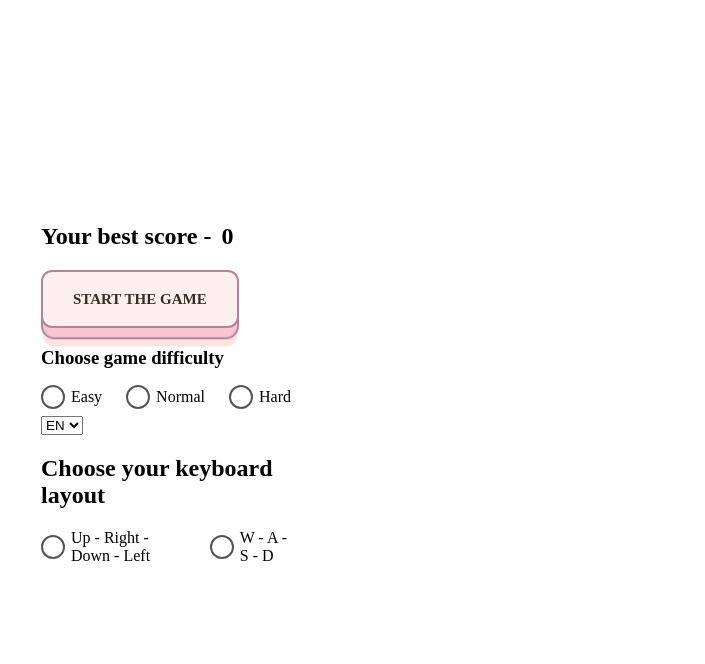
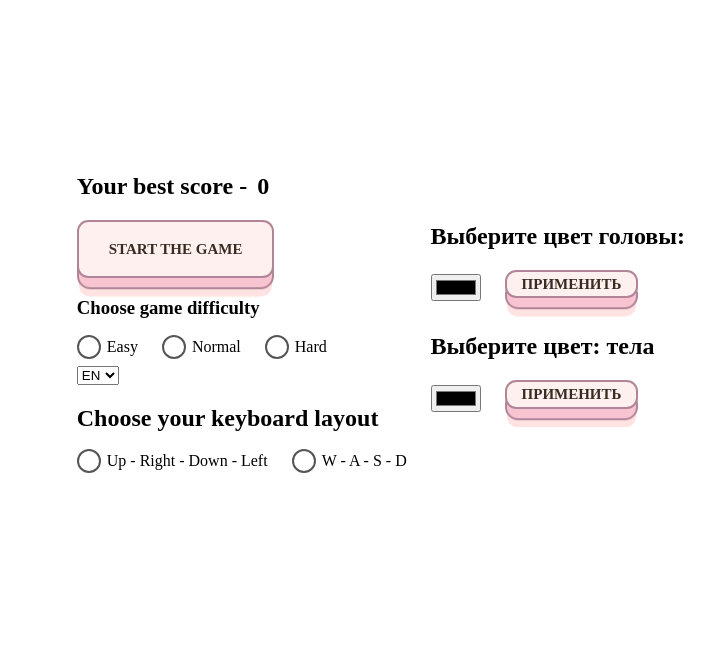
Before and after one commit to NikolayLV/Snake-Game, a website: page index.html in a window 1280 px wide. Shown: the part 5-669 px from the top of the page, without its empty margins (575-1280 px from the left). Drawn offline with Linux system fonts and the light colour scheme.

Commit message:
You can choose a color of your snake!

```diff
--- a/Plans.txt
+++ b/Plans.txt
@@ -22,3 +22,6 @@
 3.1 Сделать несколько разных скинов на основную карту, дать возможность выбирать перед игрой
 
 4. Сохранять в кэш результат лучшего прохождения.
+
+5. Сделать каждые 5 очков экстра еда ( которая исчезнет за определенной время ). Екстра еда будет давать от 3 до 5
+поинтов.
--- a/game.js
+++ b/game.js
@@ -69,6 +69,20 @@ function direction(event) {
 
 }
 
+let chosenColorHead = "#0DC0B8FF";
+let chosenColorBody = "#d36f6f";
+
+function applyColor() {
+    const colorHead = document.getElementById('colorHead');
+    const colorBody = document.getElementById('colorBody');
+
+
+    chosenColorHead = colorHead.value;
+    chosenColorBody = colorBody.value;
+    console.log(chosenColorHead)
+
+}
+
 function directionSecond(event) {
     if (event.keyCode == 65 && dir != "right")
         dir = "left";
@@ -80,6 +94,8 @@ function directionSecond(event) {
         dir = "down";
 
 }
+
+
 
 function eatTail(head, arr) {
     for (let i = 0; i < arr.length; i++) {
@@ -94,7 +110,7 @@ function drawGame() {
     ctx.drawImage(foodImg, food.x, food.y);
 
     for (let i = 0; i < snake.length; i++) {
-        ctx.fillStyle = i == 0 ? "black" : "#B18597FF";
+        ctx.fillStyle = i == 0 ? chosenColorHead : chosenColorBody;
         ctx.fillRect(snake[i].x, snake[i].y, box, box);
     }
 
@@ -212,4 +228,6 @@ function changeLang() {
     }
 }
 
+
+
 changeLang();
--- a/index.html
+++ b/index.html
@@ -84,9 +84,17 @@
 
 
             </div>
+        </div>
+    <div class="colorChoose">
+        <h1>Выберите цвет головы:</h1>
+        <input type="color" id="colorHead">
+        <button class="colorBtn" onclick="applyColor()">Применить</button>
 
-        </div>
+        <h1>Выберите цвет: тела</h1>
+        <input type="color" id="colorBody">
+        <button class="colorBtn" onclick="applyColor()">Применить</button>
 
+    </div>
 </section>
 
 <script src="lang.js"></script>
--- a/style.css
+++ b/style.css
@@ -8,11 +8,14 @@
 canvas {
     display: block;
     margin: 0 auto;
-
+    padding-top: 50px;
 }
 
 .temp {
-    padding-right: 400px;
+    padding-top: 150px;
+}
+
+.colorChoose {
     padding-top: 200px;
 }
 
@@ -80,6 +83,65 @@ button.learn-more:active {
 }
 
 button.learn-more:active::before {
+    -webkit-box-shadow: 0 0 0 2px #b18597, 0 0 #ffe3e2;
+    box-shadow: 0 0 0 2px #b18597, 0 0 #ffe3e2;
+    -webkit-transform: translate3d(0, 0, -1em);
+    transform: translate3d(0, 0, -1em);
+}
+
+button.colorBtn {
+    font-weight: 600;
+    color: #382b22;
+    text-transform: uppercase;
+    margin: 0 0 15px 20px;
+    padding: 0.25em 1em;
+    background: #fff0f0;
+    border: 2px solid #b18597;
+    border-radius: 0.75em;
+    -webkit-transform-style: preserve-3d;
+    transform-style: preserve-3d;
+    -webkit-transition: background 150ms cubic-bezier(0, 0, 0.58, 1), -webkit-transform 150ms cubic-bezier(0, 0, 0.58, 1);
+    transition: transform 150ms cubic-bezier(0, 0, 0.58, 1), background 150ms cubic-bezier(0, 0, 0.58, 1), -webkit-transform 150ms cubic-bezier(0, 0, 0.58, 1);
+}
+
+button.colorBtn::before {
+    position: absolute;
+    content: '';
+    width: 100%;
+    height: 100%;
+    top: 0;
+    left: 0;
+    right: 0;
+    bottom: 0;
+    background: #f9c4d2;
+    border-radius: inherit;
+    -webkit-box-shadow: 0 0 0 2px #b18597, 0 0.625em 0 0 #ffe3e2;
+    box-shadow: 0 0 0 2px #b18597, 0 0.625em 0 0 #ffe3e2;
+    -webkit-transform: translate3d(0, 0.75em, -1em);
+    transform: translate3d(0, 0.75em, -1em);
+    transition: transform 150ms cubic-bezier(0, 0, 0.58, 1), box-shadow 150ms cubic-bezier(0, 0, 0.58, 1), -webkit-transform 150ms cubic-bezier(0, 0, 0.58, 1), -webkit-box-shadow 150ms cubic-bezier(0, 0, 0.58, 1);
+}
+
+button.colorBtn:hover {
+    background: #ffe9e9;
+    -webkit-transform: translate(0, 0.25em);
+    transform: translate(0, 0.25em);
+}
+
+button.colorBtn:hover::before {
+    -webkit-box-shadow: 0 0 0 2px #b18597, 0 0.5em 0 0 #ffe3e2;
+    box-shadow: 0 0 0 2px #b18597, 0 0.5em 0 0 #ffe3e2;
+    -webkit-transform: translate3d(0, 0.5em, -1em);
+    transform: translate3d(0, 0.5em, -1em);
+}
+
+button.colorBtn:active {
+    background: #ffe9e9;
+    -webkit-transform: translate(0em, 0.75em);
+    transform: translate(0em, 0.75em);
+}
+
+button.colorBtn:active::before {
     -webkit-box-shadow: 0 0 0 2px #b18597, 0 0 #ffe3e2;
     box-shadow: 0 0 0 2px #b18597, 0 0 #ffe3e2;
     -webkit-transform: translate3d(0, 0, -1em);
```
